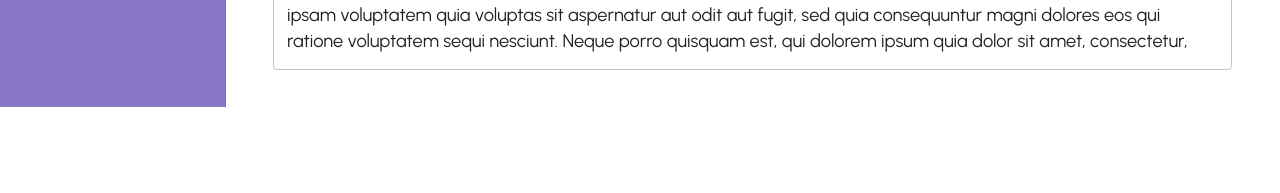
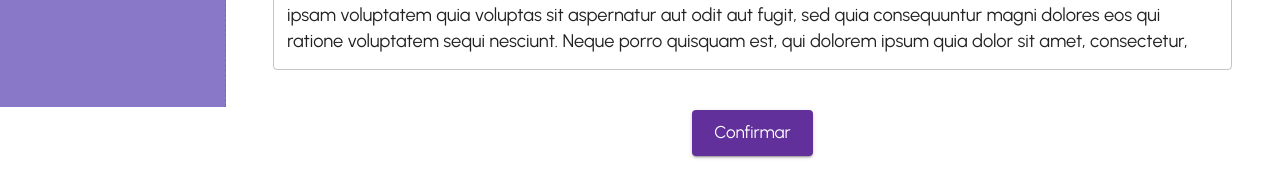
Before and after one commit to TicketApp-TDP2/web-events-admin, a React (Create React App) app: page /profile in a window 1280 px wide. Both pictures are taken after a click on the button "Editar". Shown: the part 693-886 px from the top of the page. Before the commit the page ends 800 px from the top, so only its background shows below. Built offline with nearby package versions, Linux system fonts and the light colour scheme; no server answers.

Commit message:
Added confirm button

```diff
--- a/src/components/EditProfile.jsx
+++ b/src/components/EditProfile.jsx
@@ -10,7 +10,9 @@ const defaultValues = {
 }
 
 export const EditProfile = () => {
+
     const [userData, setUserData] = useState(defaultValues);
+
     return <>
         <Stack spacing={2} sx={{ pl: 3, pr: 3 }}>
             <Grid
--- a/src/screens/ProfileScreen/ProfileScreen.jsx
+++ b/src/screens/ProfileScreen/ProfileScreen.jsx
@@ -50,6 +50,17 @@ export const ProfileScreen = () => {
           </Grid>
         <Divider variant="middle"/>
         <EditProfile/>
+        <Grid
+            container
+            direction="column"
+            alignItems="center"
+            justifyContent="center"
+            sx={{ paddingTop: 5, paddingBottom: 2}}
+        >
+            <Button variant="contained" size="large" color="primary" onClick={() => setOpenEditProfile(false)} >
+                Confirmar
+            </Button>
+        </Grid>
       </Box>
       )}
     </Box>
```
